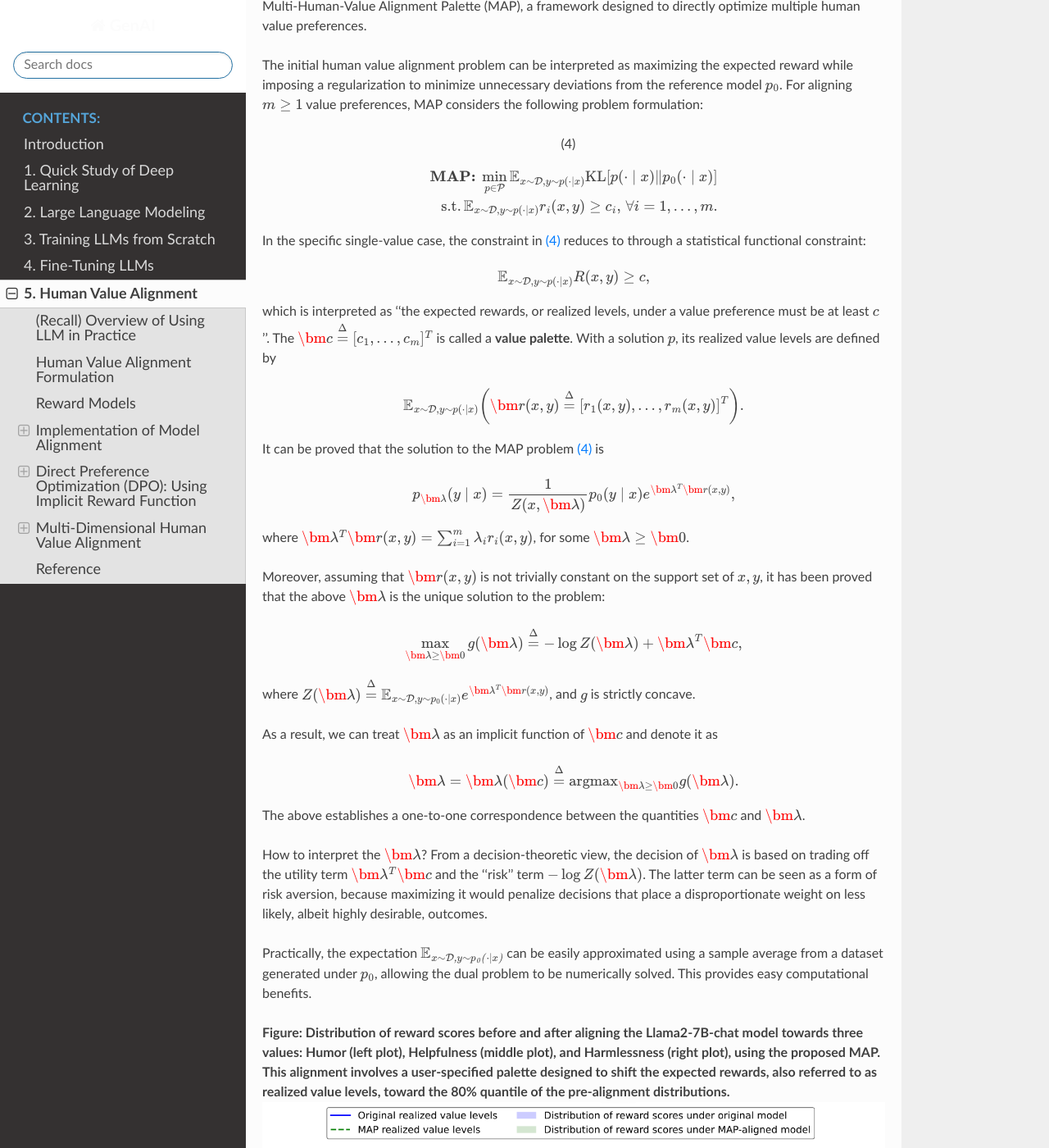
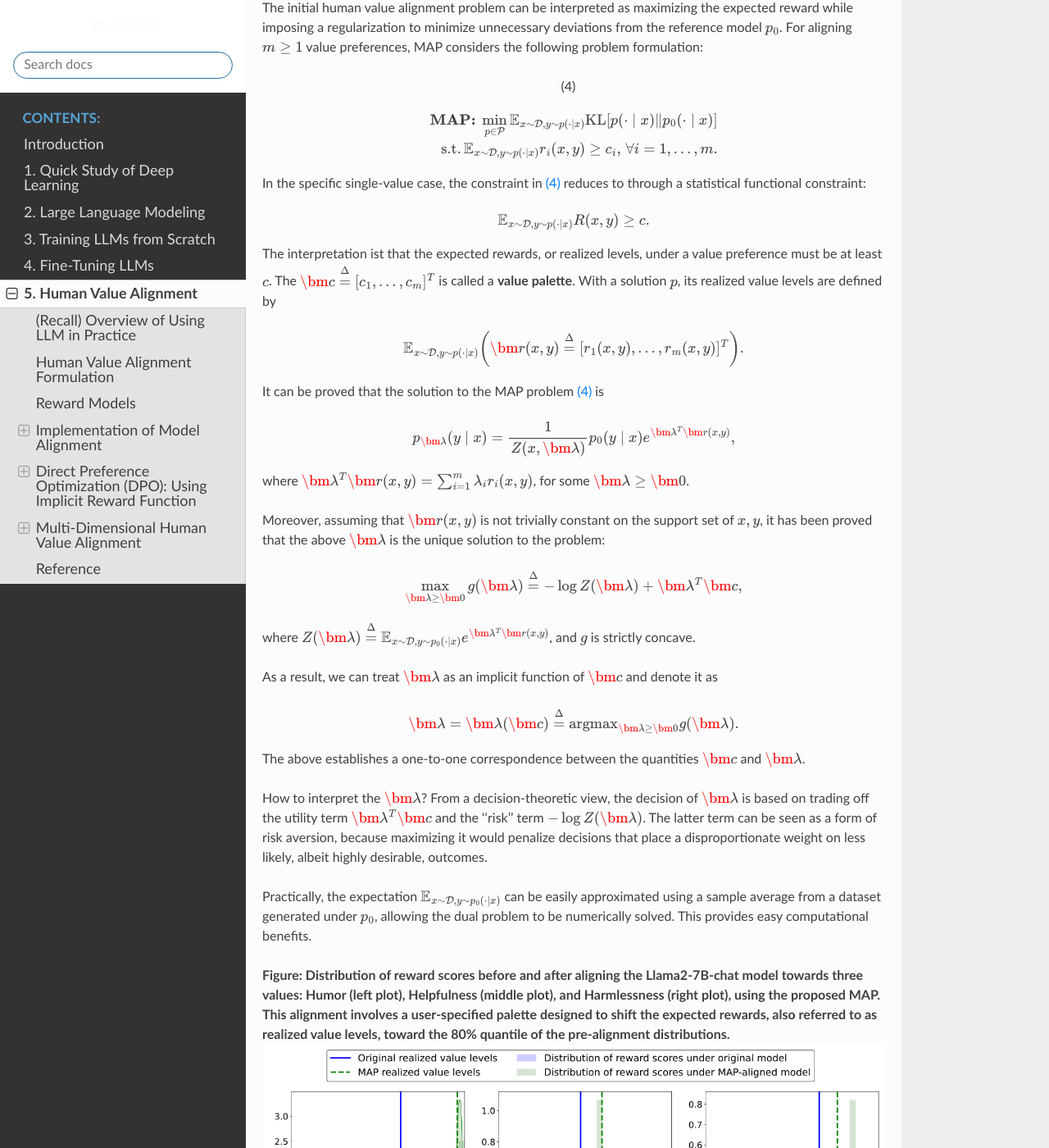
Before and after one commit to JieGroup/GenAI, a Sphinx documentation site: the page built from docs/source/alignment/index.md, in a window 1280 px wide and 1400 px high, scrolled down 10769 px. Shown: the whole window at 82% size. Built offline with Sphinx 7.4.7 and the Read the Docs theme 2.0.0, drawn with Linux system fonts in a browser that asks for light colours; formulas are drawn with MathJax 3; some of the changed text lies outside the part shown.

Commit message:
fix latex

```diff
--- a/docs/source/alignment/index.md
+++ b/docs/source/alignment/index.md
@@ -413,10 +409,10 @@
 In the specific single-value case, the constraint in {eq}`eq_MAP`  reduces to through a statistical functional constraint:
 
 $$
-\mathbb{E}_{x \sim \mathcal{D}, y \sim p(\cdot \mid x)} R(x,y) \geq c,
+\mathbb{E}_{x \sim \mathcal{D}, y \sim p(\cdot \mid x)} R(x,y) \geq c.
 $$
 
-which is interpreted as ''the expected rewards, or realized levels, under a value preference must be at least $c$''. The $\bm c \overset{\Delta}{=} [c_1,\ldots,c_m]^T$ is called a **value palette**. With a solution $p$, its realized value levels are defined by
+The interpretation ist that the expected rewards, or realized levels, under a value preference must be at least $c$. The $\bm c \overset{\Delta}{=} [c_1,\ldots,c_m]^T$ is called a **value palette**. With a solution $p$, its realized value levels are defined by
 
 $$
 \mathbb{E}_{x \sim \mathcal{D}, y \sim p(\cdot \mid x)} \biggl(\bm r(x,y) \overset{\Delta}{=} [r_1(x,y), \ldots, r_m(x,y)]^T \biggr).
@@ -448,7 +444,7 @@
 
 How to interpret the $\bm \lambda$? From a decision-theoretic view, the decision of $\bm \lambda$ is based on trading off the utility term $\bm \lambda^T \bm c$ and the ''risk'' term $-\log Z(\bm \lambda)$. The latter term can be seen as a form of risk aversion, because maximizing it would penalize decisions that place a disproportionate weight on less likely, albeit highly desirable, outcomes.
 
-Practically, the expectation $\mathbb{E}_{x \sim \mathcal{D, y \sim p_0(\cdot \mid x)}}$ can be easily approximated using a sample average from a dataset generated under $p_0$, allowing the dual problem to be numerically solved. This provides easy computational benefits.
+Practically, the expectation $\mathbb{E}_{x \sim \mathcal{D}, y \sim p_0(\cdot \mid x)}$ can be easily approximated using a sample average from a dataset generated under $p_0$, allowing the dual problem to be numerically solved. This provides easy computational benefits.
 
 **Figure: Distribution of reward scores before and after aligning the Llama2-7B-chat model towards three values: Humor (left plot), Helpfulness (middle plot), and Harmlessness (right plot), using the proposed MAP. This alignment involves a user-specified palette designed to shift the expected rewards, also referred to as realized value levels, toward the 80\% quantile of the pre-alignment distributions.**
 ![Sample Aug](../_static/img/fig_hist_llama2chat_80.png)
```
Also changed, not shown: other parts of docs/source/alignment/index.md (+1 -5 lines).
